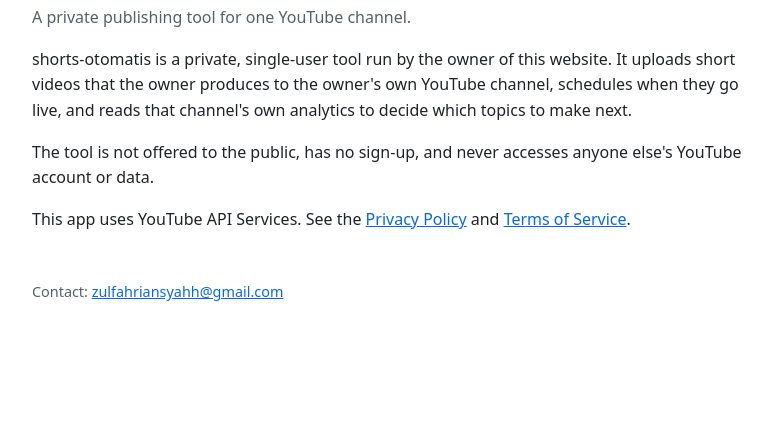
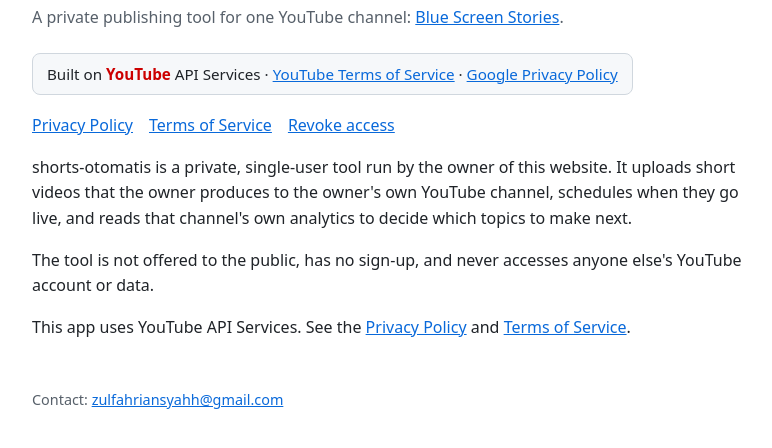
Before and after one commit to zulfahriansyahh-ui/shorts-otomatis, a plain HTML site: page index.html in a window 1280 px wide. Shown: the part 84-532 px from the top of the page, without its empty margins (248-1020 px from the left). Drawn offline with Linux system fonts and the light colour scheme.

Commit message:
Beranda: atribusi YouTube API Services + tautan privacy/terms/cabut akses

```diff
--- a/index.html
+++ b/index.html
@@ -10,11 +10,16 @@
   .sub { color: #57606a; margin-top: 0; }
   a { color: #0969da; }
   footer { margin-top: 48px; color: #57606a; font-size: 0.9rem; }
+  .yt { display: inline-block; margin: 6px 0 18px; padding: 8px 14px; border: 1px solid #d0d7de; border-radius: 8px; background: #f6f8fa; font-size: 0.95rem; }
+  .yt b { color: #cc0000; }
+  nav a { margin-right: 16px; }
 </style>
 </head>
 <body>
 <h1>shorts-otomatis</h1>
-<p class="sub">A private publishing tool for one YouTube channel.</p>
+<p class="sub">A private publishing tool for one YouTube channel: <a href="https://www.youtube.com/@BlueScreenStories">Blue Screen Stories</a>.</p>
+<div class="yt">Built on <b>YouTube</b> API Services &middot; <a href="https://www.youtube.com/t/terms">YouTube Terms of Service</a> &middot; <a href="https://policies.google.com/privacy">Google Privacy Policy</a></div>
+<nav><a href="privacy.html">Privacy Policy</a><a href="terms.html">Terms of Service</a><a href="https://myaccount.google.com/permissions">Revoke access</a></nav>
 
 <p>shorts-otomatis is a private, single-user tool run by the owner of this website. It uploads short videos that the owner
 produces to the owner's own YouTube channel, schedules when they go live, and reads that channel's own analytics to decide
```
